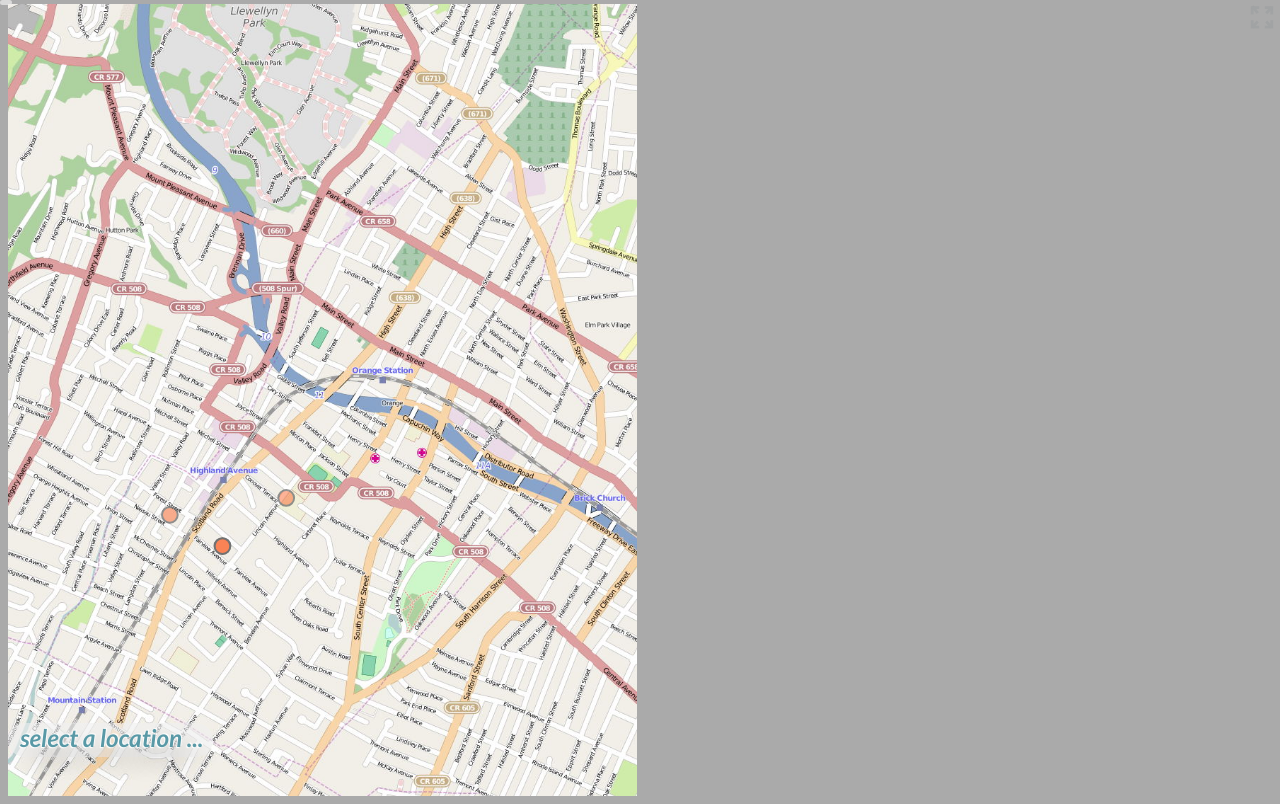
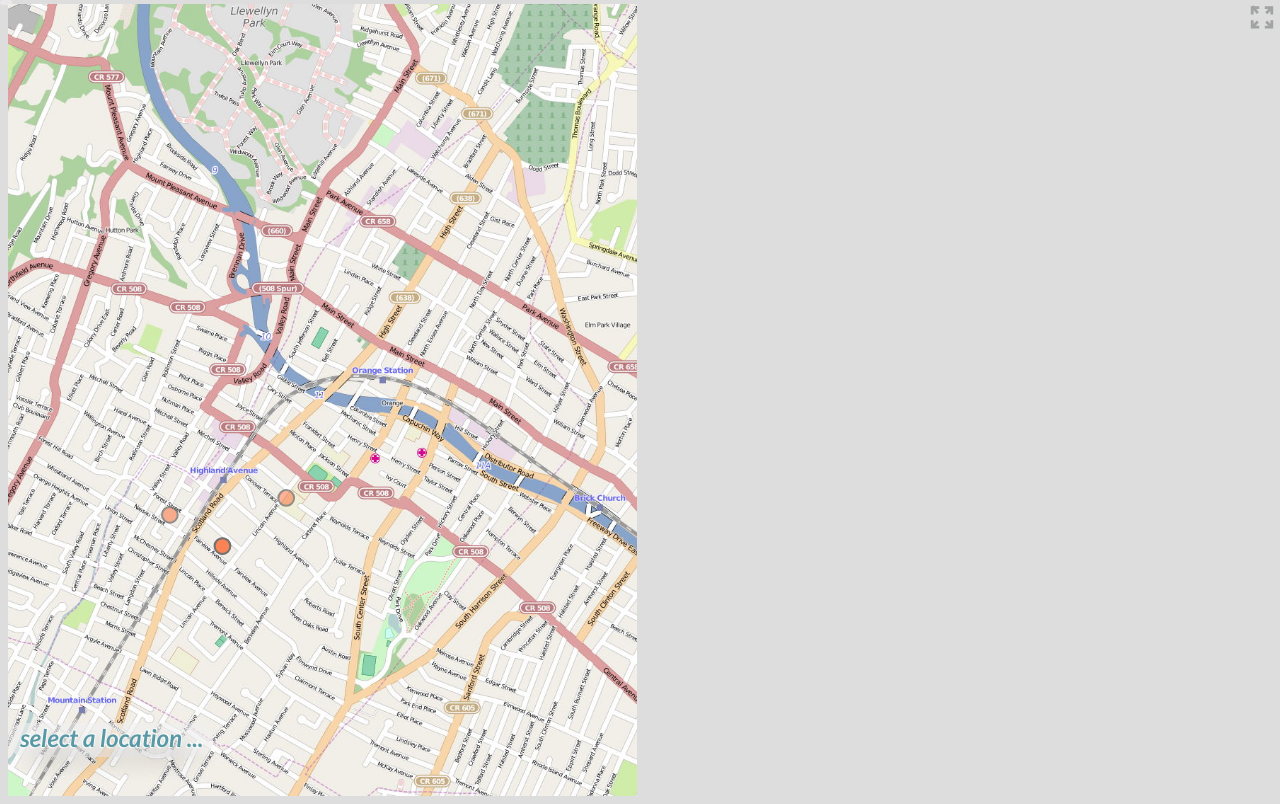
Before and after one commit to stepheneb/simple-orange-map, a plain HTML site: page index.html in a window 1280 px wide. Drawn offline with Linux system fonts and the light colour scheme; files whose address does not match are found by name.

Commit message:
light gray background
.. so full-screen button in upper right is visible

```diff
--- a/stylesheets/map.css
+++ b/stylesheets/map.css
@@ -3,7 +3,7 @@ html, body {
   width: 100%;
   height: 100%;
   overflow: hidden;
-  background-color: #aaa;
+  background-color: #ddd;
   margin: 0;
   padding: 0;
 }
@@ -17,7 +17,7 @@ div#content-container {
   width: auto;
   margin: 0px;
   padding: 0px;
-  background-color: #aaa;
+  background-color: #ddd;
 }
 
 div#content-container img {
```
